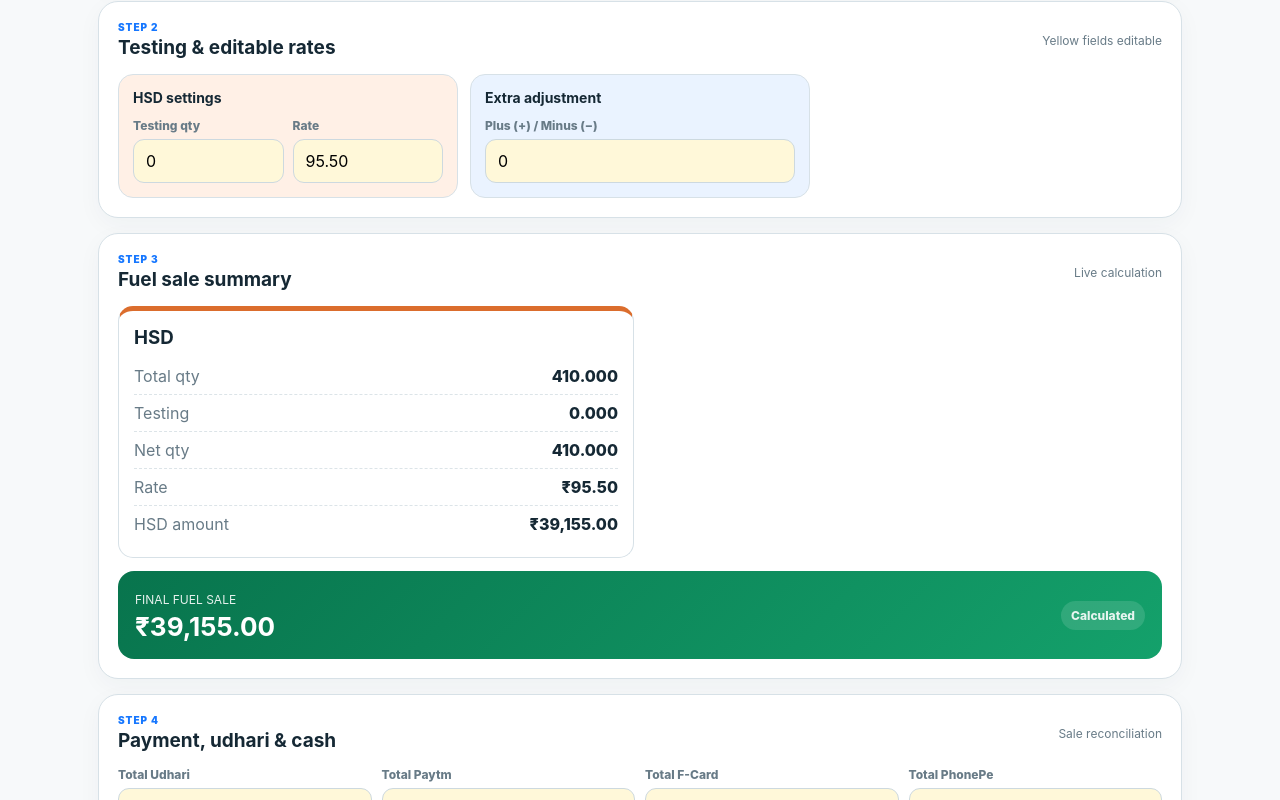
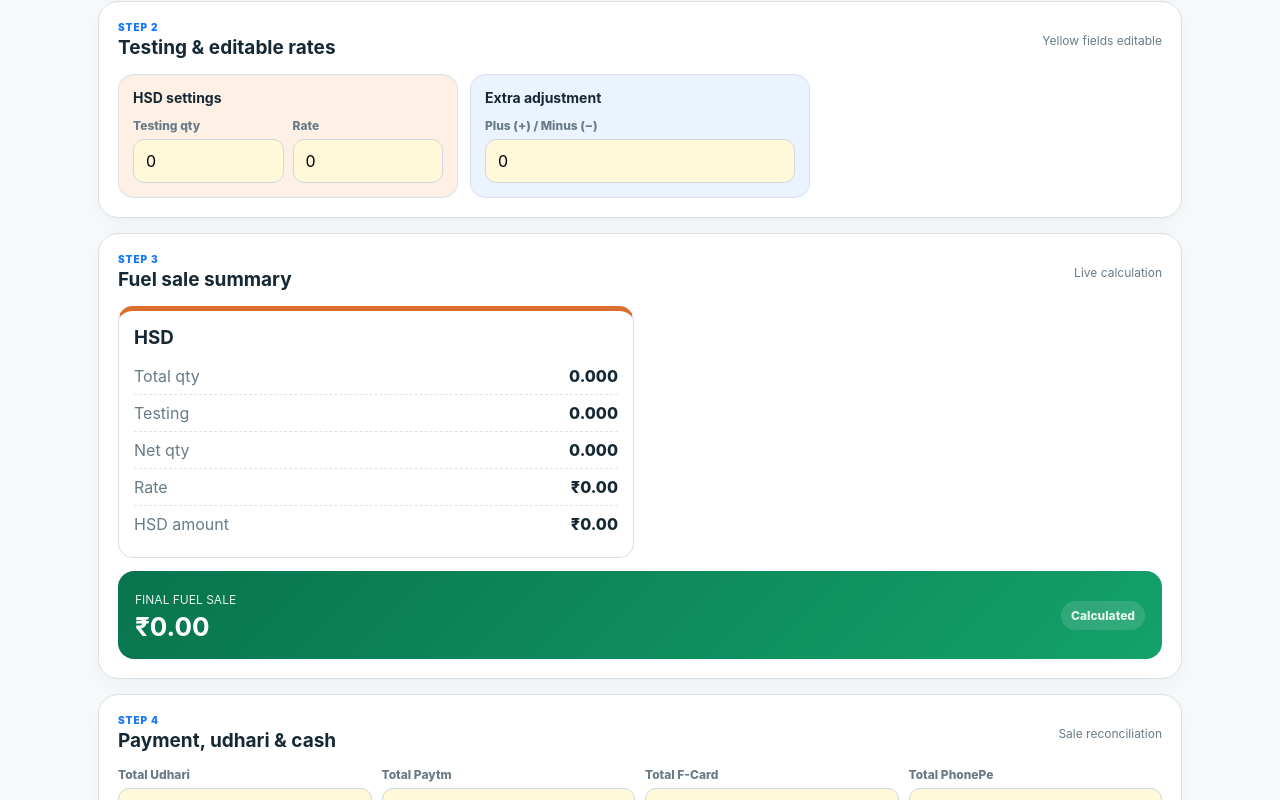
Before and after one commit to anshyd1/Pump-book, a React (Vite) app: page / in a window 1280 px wide. Shown: the part 660-1460 px from the top of the page. Built offline with nearby package versions, Linux system fonts and the light colour scheme.

Commit message:
Start all Pump Book numeric inputs at zero

```diff
--- a/public/sw.js
+++ b/public/sw.js
@@ -1,10 +1,10 @@
-const CACHE = 'fuel-hisab-v1';
+const CACHE = 'pump-book-v2';
 const CORE = ['./', './manifest.webmanifest', './icon-192.png', './icon-512.png'];
 self.addEventListener('install', event => {
   event.waitUntil(caches.open(CACHE).then(cache => cache.addAll(CORE)).then(() => self.skipWaiting()));
 });
 self.addEventListener('activate', event => {
-  event.waitUntil(caches.keys().then(keys => Promise.all(keys.filter(k => k.startsWith('fuel-hisab-') && k !== CACHE).map(k => caches.delete(k)))).then(() => self.clients.claim()));
+  event.waitUntil(caches.keys().then(keys => Promise.all(keys.filter(k => k.startsWith('pump-book-') || k.startsWith('fuel-hisab-') && k !== CACHE).map(k => caches.delete(k)))).then(() => self.clients.claim()));
 });
 self.addEventListener('fetch', event => {
   if (event.request.method !== 'GET') return;
--- a/src/App.tsx
+++ b/src/App.tsx
@@ -14,19 +14,13 @@ const productMap: Record<Mode, Fuel[]> = {
   mixed: ['MS','HSD','MS','HSD']
 }
 const sampleReadings: Record<Mode, Reading[]> = {
-  allHsd: [
-    {evening:'1100',morning:'1000'}, {evening:'2120',morning:'2000'},
-    {evening:'3080',morning:'3000'}, {evening:'4110',morning:'4000'}
-  ],
-  mixed: [
-    {evening:'5060',morning:'5000'}, {evening:'6090',morning:'6000'},
-    {evening:'7070',morning:'7000'}, {evening:'8100',morning:'8000'}
-  ]
+  allHsd: Array.from({length:4},()=>({evening:'0',morning:'0'})),
+  mixed: Array.from({length:4},()=>({evening:'0',morning:'0'}))
 }
 const emptyPayments: Payments = {udhari:'0',paytm:'0',fcard:'0',phonepe:'0',bank:'0',kharche:'0',cash:'0',other:'0'}
 const initialDraft = (): Draft => ({
   mode:'allHsd', date:new Date().toISOString().slice(0,10), note:'',
-  readings: structuredClone(sampleReadings), hsdTesting:'0', hsdRate:'95.50', msTesting:'0', msRate:'102.01', extra:'0', payments:{...emptyPayments}
+  readings: structuredClone(sampleReadings), hsdTesting:'0', hsdRate:'0', msTesting:'0', msRate:'0', extra:'0', payments:{...emptyPayments}
 })
 const num = (v:string) => Number.isFinite(Number.parseFloat(v)) ? Number.parseFloat(v) : 0
 const inr = new Intl.NumberFormat('en-IN',{style:'currency',currency:'INR',minimumFractionDigits:2,maximumFractionDigits:2})
@@ -38,7 +32,7 @@ function Field({label,value,onChange,step='0.01',placeholder,type='number'}:{lab
 
 export default function App(){
   const [draft,setDraft] = useState<Draft>(()=>{
-    try { const saved=localStorage.getItem('pump-book-draft'); return saved ? {...initialDraft(),...JSON.parse(saved)} : initialDraft() } catch { return initialDraft() }
+    try { const saved=localStorage.getItem('pump-book-draft-v2'); return saved ? {...initialDraft(),...JSON.parse(saved)} : initialDraft() } catch { return initialDraft() }
   })
   const [saved,setSaved] = useState(false)
   const [showInstall,setShowInstall] = useState(false)
@@ -59,7 +53,7 @@ export default function App(){
     return {...d,readings}
   })
   const updatePayment=(key:keyof Payments,value:string)=>setDraft(d=>({...d,payments:{...d.payments,[key]:value}}))
-  const save=()=>{localStorage.setItem('pump-book-draft',JSON.stringify(draft));setSaved(true);setTimeout(()=>setSaved(false),1400)}
+  const save=()=>{localStorage.setItem('pump-book-draft-v2',JSON.stringify(draft));setSaved(true);setTimeout(()=>setSaved(false),1400)}
   const reset=()=>setDraft(d=>({...initialDraft(),mode:d.mode,date:d.date,note:d.note,readings:{...initialDraft().readings,[d.mode]:structuredClone(sampleReadings[d.mode])}}))
 
   return <div className="shell">
```
